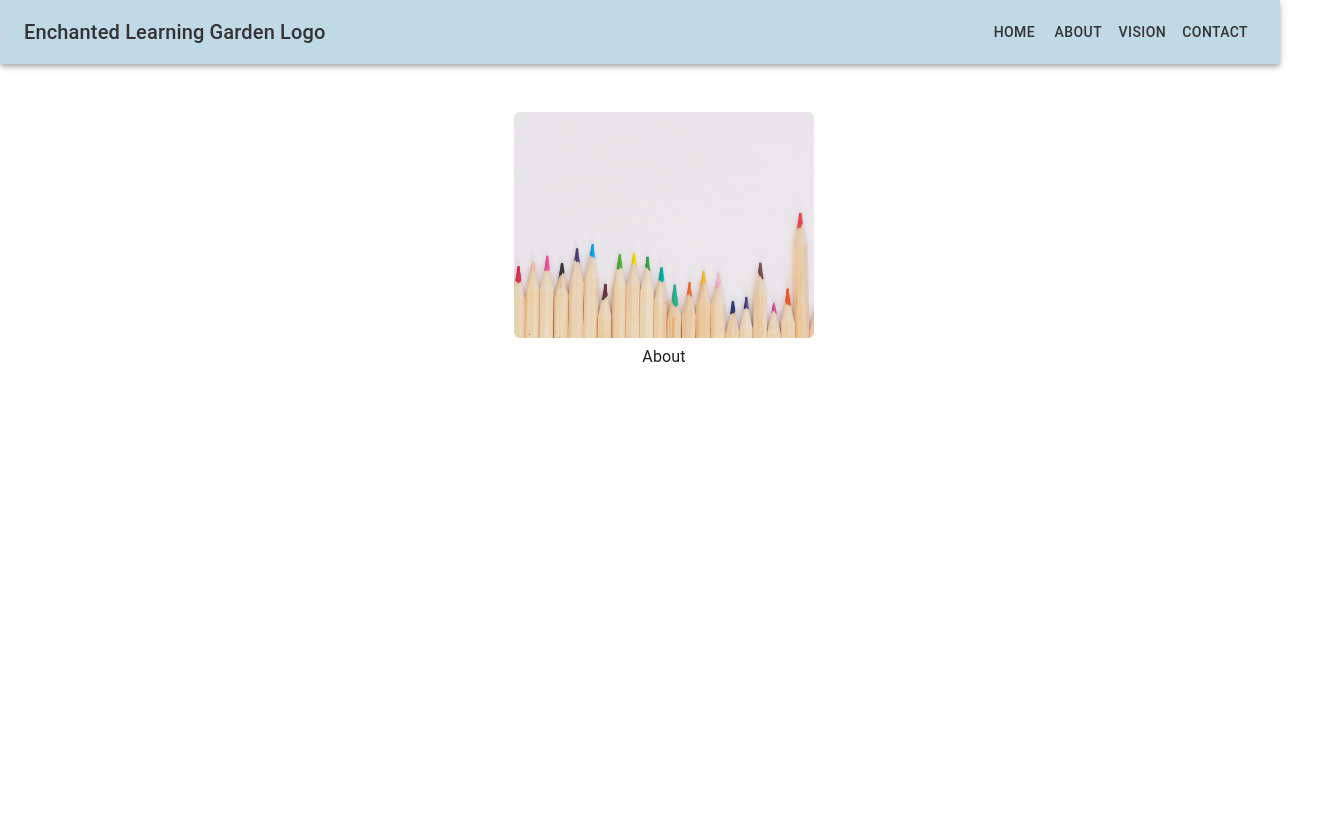
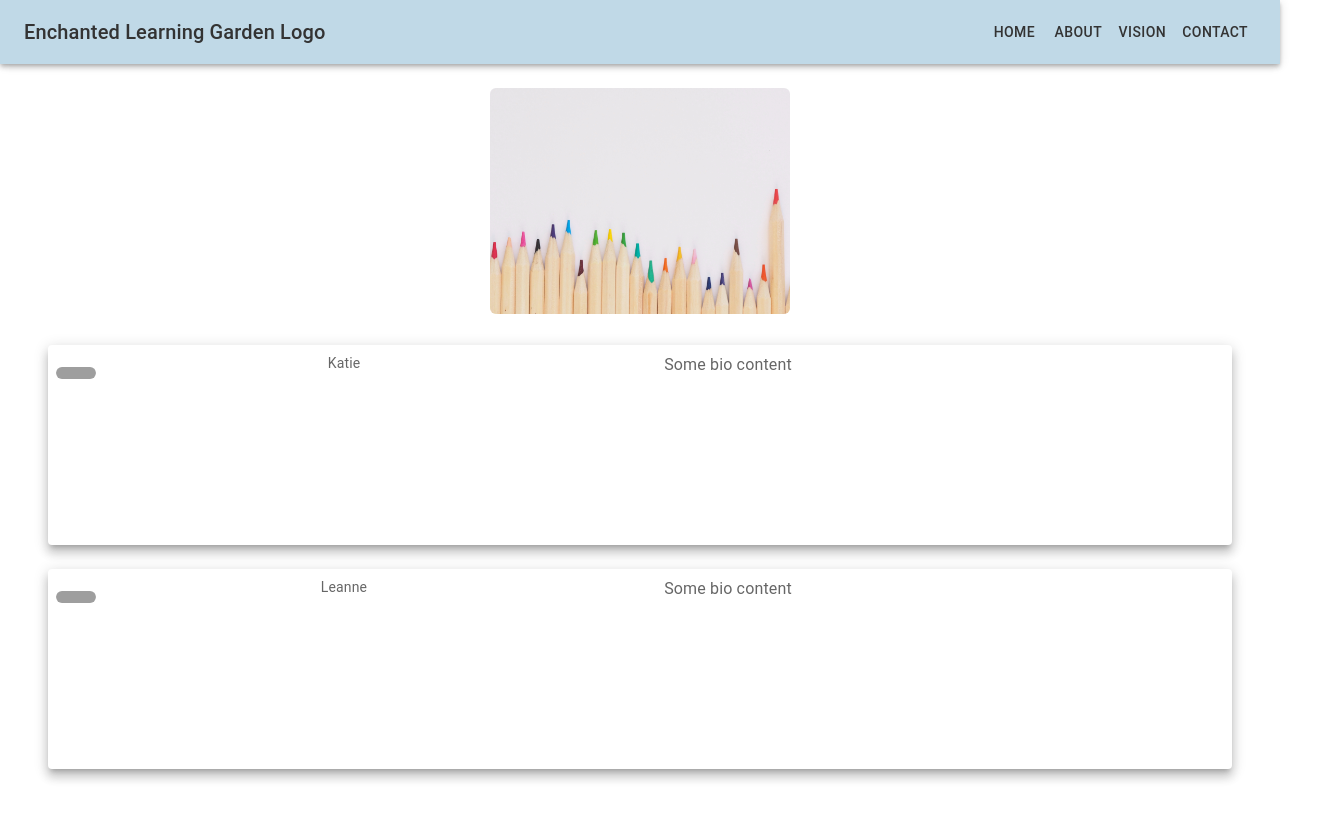
Before and after one commit to phil-og/enchanted-learning-garden, a React (Create React App) app: page / in a window 1280 px wide. Both pictures are taken after a click on the button "ABOUT". Shown: the top 820 px of the page, 1328 px wide, since content can reach past the window. Built offline with nearby package versions, Linux system fonts and the light colour scheme; grey boxes are pictures that could not be loaded.

Commit message:
add cards and grid for bio

```diff
--- a/src/containers/NavBarContainer/NavBarContainer.tsx
+++ b/src/containers/NavBarContainer/NavBarContainer.tsx
@@ -113,7 +113,7 @@ export default function NavBarContainer(props: Props) {
                     {drawer}
                 </Drawer>
             </nav>
-            <Box component="main" sx={{p: 3}}>
+            <Box component="main" sx={{p: 0}}>
                 <Toolbar/>
                 <PageContainer pageContent={pageContent}/>
             </Box>
--- a/src/pages/About.tsx
+++ b/src/pages/About.tsx
@@ -1,9 +1,39 @@
 import React from 'react';
+import {Avatar, Grid, Paper, styled} from "@mui/material";
+import Typography from "@mui/material/Typography";
+
+
+const Item = styled(Paper)(({ theme }) => ({
+    ...theme.typography.body2,
+    textAlign: 'center',
+    color: theme.palette.text.secondary,
+    height: 200,
+    lineHeight: '200x',
+}));
+
 
 function About() {
     return (
         <div className="About">
-            About
+            {['Katie', 'Leanne'].map((name) => (
+                <Item key={name} elevation={8} style={{margin: '24px', padding: '24px'}}>
+                    <Grid container spacing={2}>
+                        <Grid xs={2}>
+                            <Avatar alt="Cindy Baker" src="/static/images/avatar/3.jpg" />
+                        </Grid>
+                        <Grid xs={2}>
+                            {name}
+                        </Grid>
+                        <Grid xs={6}>
+                        <Typography>Some bio content</Typography>
+                        </Grid>
+                    </Grid>
+
+
+
+
+                </Item>
+            ))}
         </div>
     );
 }
--- a/src/pages/Contact.tsx
+++ b/src/pages/Contact.tsx
@@ -4,6 +4,9 @@ function Contact() {
     return (
         <div className="Home">
             Contact
+
+            Address
+            Phone Numbers
         </div>
     );
 }
```
